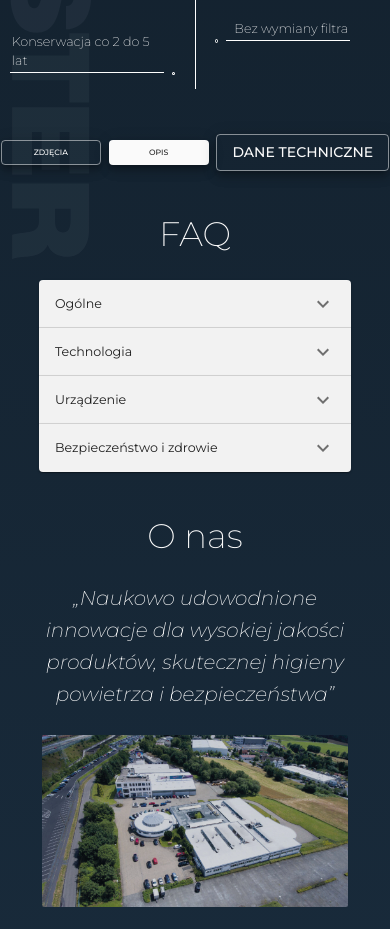
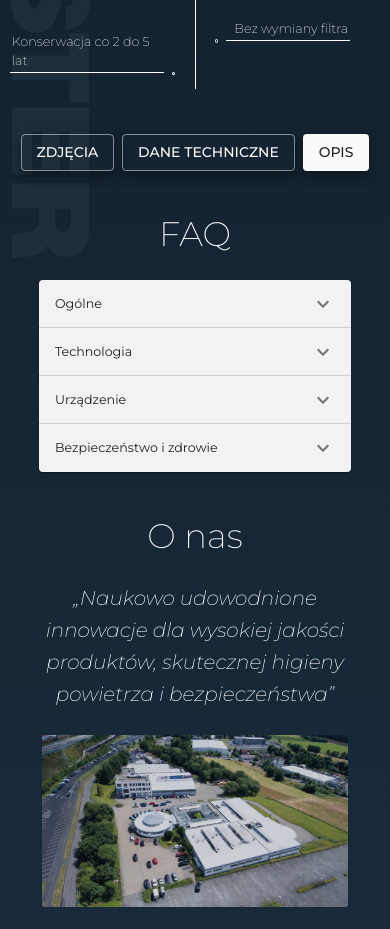
Before and after one commit to paltoalko/virobuster-frontend, a React (Create React App) app: page / in a window 390 px wide. Shown: the part 4540-5469 px from the top of the page. Built offline with nearby package versions, Linux system fonts and the light colour scheme.

Commit message:
fixed buttons to wrap

```diff
--- a/src/assets/styles/DetailsView.module.css
+++ b/src/assets/styles/DetailsView.module.css
@@ -20,11 +20,5 @@
   width: 100%;
   margin: 2vh;
   gap: 2vw;
+  flex-wrap: wrap;
 }
-
-@media only screen and (max-width: 768px) {
-  .button {
-    width: 100px;
-    font-size: 2vw !important;
-  }
-}
--- a/src/components/DetailsView.tsx
+++ b/src/components/DetailsView.tsx
@@ -25,10 +25,19 @@ const DetailsView: React.FC<{}> = () => {
           className={styles.button}
           color="primary"
           name="photos"
-          sx={{ minWidth: '9vw', boxShadow: '7' }}
+          sx={{ boxShadow: '7' }}
           onClick={(e) => handlePress(e)}
         >
           Zdjęcia
+        </Button>
+        <Button
+          variant={activeComponent === 'details' ? 'contained' : 'outlined'}
+          color="primary"
+          name="details"
+          sx={{ boxShadow: '7' }}
+          onClick={(e) => handlePress(e)}
+        >
+          Dane Techniczne
         </Button>
         <Button
           variant={
@@ -37,19 +46,10 @@ const DetailsView: React.FC<{}> = () => {
           color="primary"
           className={styles.button}
           name="technicalData"
-          sx={{ minWidth: '9vw', boxShadow: '7' }}
+          sx={{ boxShadow: '7' }}
           onClick={(e) => handlePress(e)}
         >
           Opis
-        </Button>
-        <Button
-          variant={activeComponent === 'details' ? 'contained' : 'outlined'}
-          color="primary"
-          name="details"
-          sx={{ minWidth: '9vw', boxShadow: '7' }}
-          onClick={(e) => handlePress(e)}
-        >
-          Dane Techniczne
         </Button>
       </Box>
     </Box>
```
